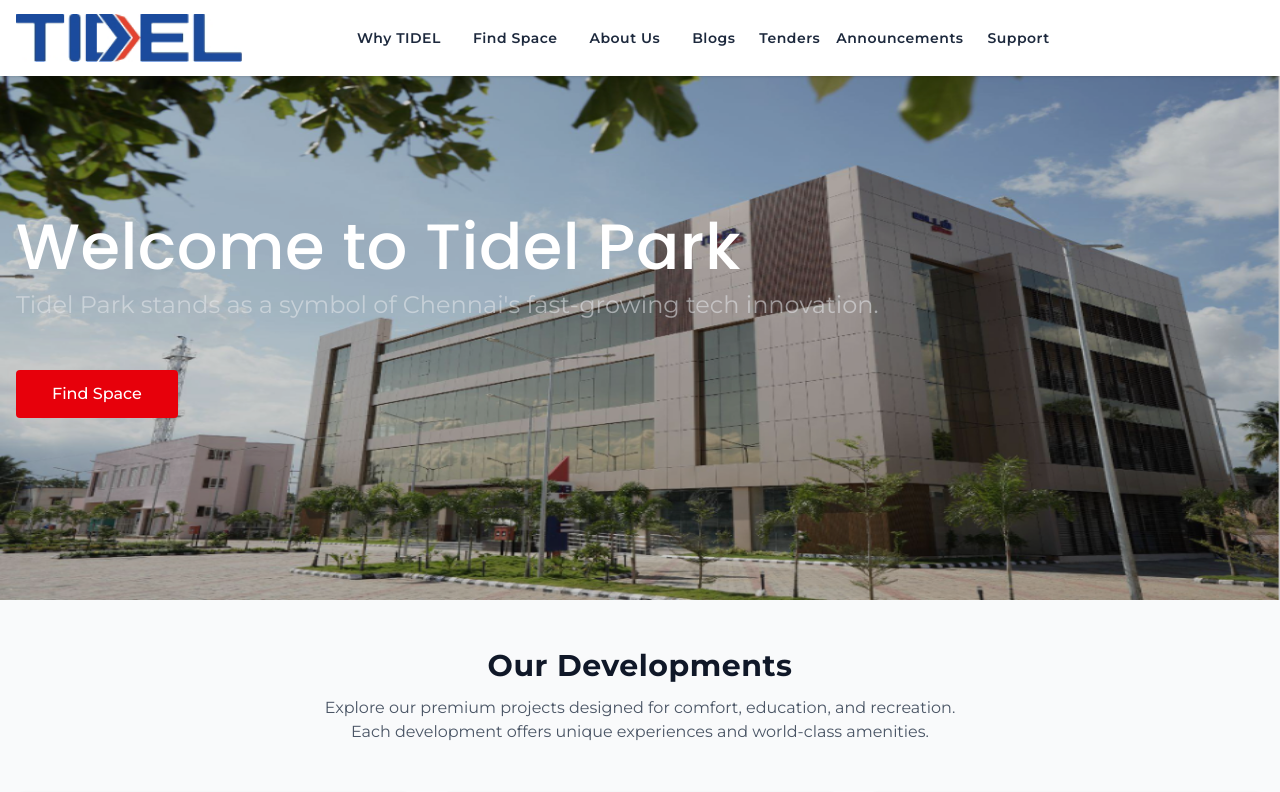
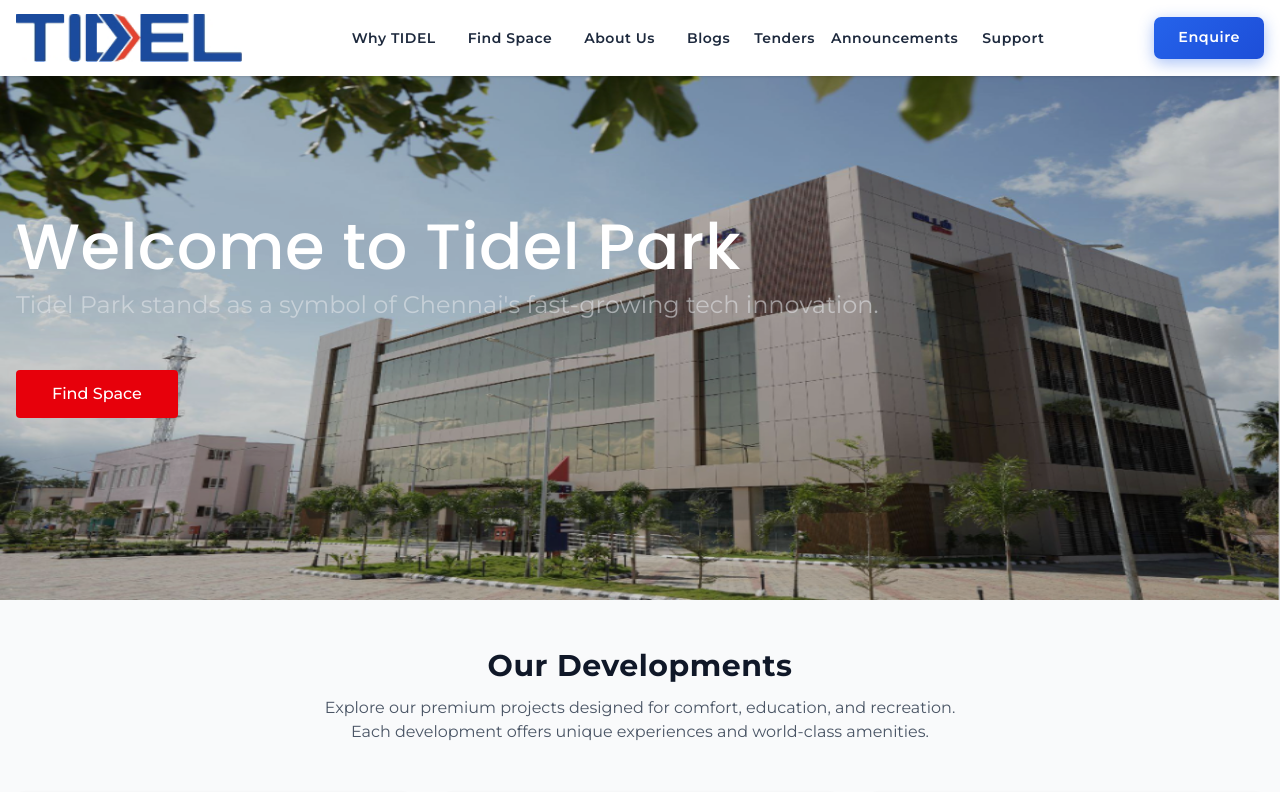
Before and after one commit to Tharun-JD/Tidel-website, a React (Vite) app: page / in a window 1280 px wide. Shown: the top 792 px of the page. Built offline with nearby package versions, Linux system fonts and the light colour scheme; a web font is replaced by a local one.

Commit message:
Set Enquire button to medium size and center-align in navbar

```diff
--- a/src/Navbar.jsx
+++ b/src/Navbar.jsx
@@ -447,7 +447,7 @@
 
             {/* Enquire Button - Desktop */}
             {!hideEnquireButton && (
-              <div className="hidden xl:block opacity-0 translate-y-3 animate-fade-in-up pr-2 relative z-10" style={{ animationDelay: '1000ms' }}>
+              <div className="hidden xl:flex items-center justify-center">
                 <button
                   onClick={() => setIsEnquirePopupOpen(!isEnquirePopupOpen)}
                   className="enquire-button"
@@ -462,7 +462,7 @@
               {!hideEnquireButton && (
                 <button
                   onClick={() => setIsEnquirePopupOpen(!isEnquirePopupOpen)}
-                  className="bg-blue-600 text-white text-[10px] font-semibold px-2.5 py-1.5 rounded-md hover:bg-blue-700 transition-colors"
+                  className="bg-blue-600 text-white text-xs font-semibold px-3 py-2 rounded-md hover:bg-blue-700 transition-colors"
                 >
                   Enquire
                 </button>
--- a/src/index.css
+++ b/src/index.css
@@ -65,15 +65,15 @@
   position: relative;
   background: linear-gradient(135deg, #2563eb 0%, #1d4ed8 100%);
   color: white;
-  padding: 8px 18px;
-  font-size: 0.8rem;
+  padding: 10px 24px;
+  font-size: 0.9rem;
   font-weight: 600;
-  border-radius: 6px;
+  border-radius: 7px;
   border: none;
   cursor: pointer;
   overflow: hidden;
   transition: all 0.3s ease;
-  box-shadow: 0 2px 10px rgba(37, 99, 235, 0.3);
+  box-shadow: 0 3px 12px rgba(37, 99, 235, 0.35);
 }
 
 .enquire-button::before {
```
